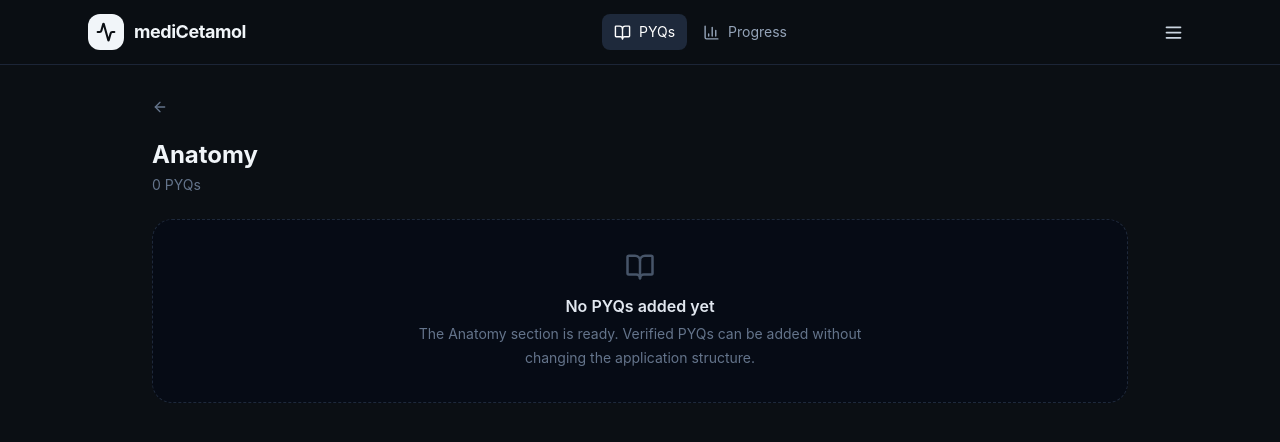
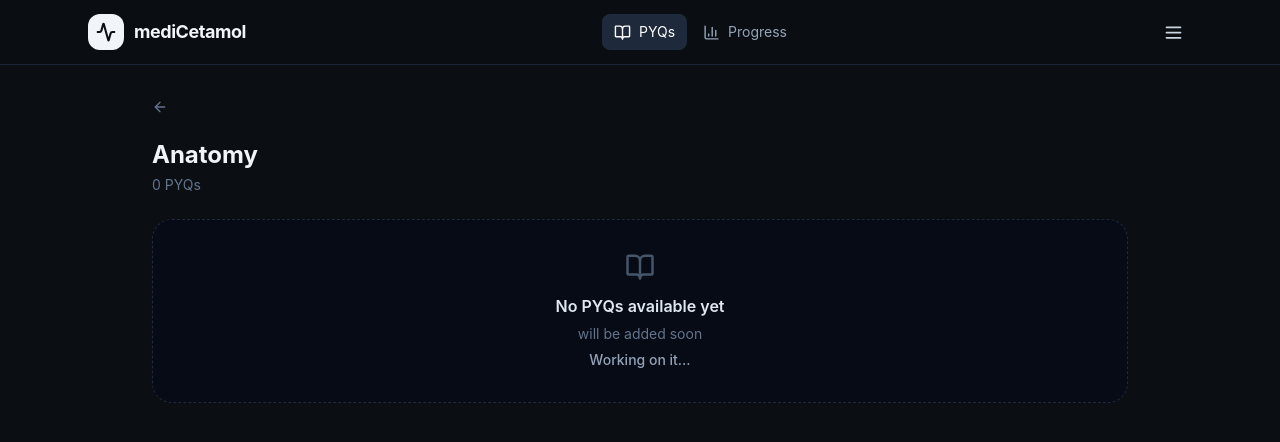
Before and after one commit to medicetamol/medquiz, a React (Vite) app: page /medquiz/pyqs/1/anatomy in a window 1280 px wide. Shown: the top 442 px of the page. Built offline with nearby package versions, Linux system fonts and the light colour scheme.

Commit message:
Update EmptyState.tsx

```diff
--- a/src/components/EmptyState.tsx
+++ b/src/components/EmptyState.tsx
@@ -4,9 +4,14 @@ export default function EmptyState({ subject }: { subject: string }) {
   return (
     <div className="rounded-2xl border border-dashed border-slate-800 bg-slate-950/40 p-8 text-center">
       <BookOpen className="mx-auto text-slate-600" size={30} />
-      <h3 className="mt-3 font-semibold text-slate-200">No PYQs added yet</h3>
+      <h3 className="mt-3 font-semibold text-slate-200">
+        No PYQs available yet
+      </h3>
       <p className="mx-auto mt-1 max-w-md text-sm leading-6 text-slate-500">
-        The {subject} section is ready. Verified PYQs can be added without changing the application structure.
+        will be added soon
+      </p>
+      <p className="mt-1 text-sm font-medium text-slate-400">
+        Working on it…
       </p>
     </div>
   );
```
